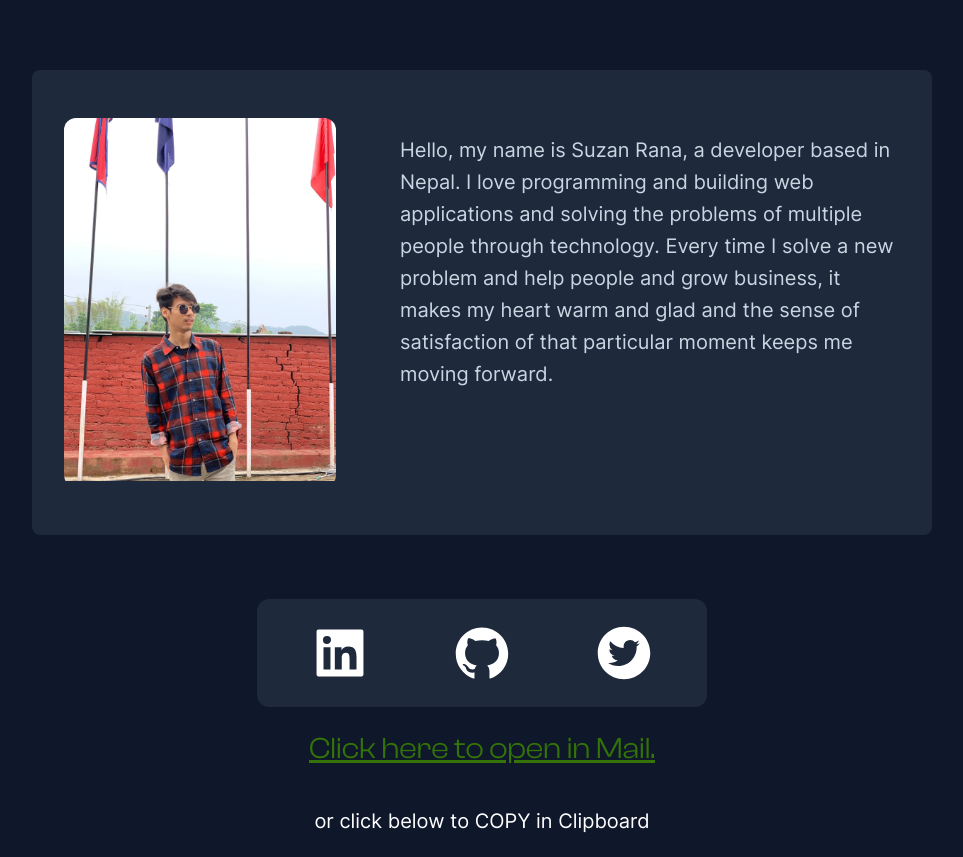
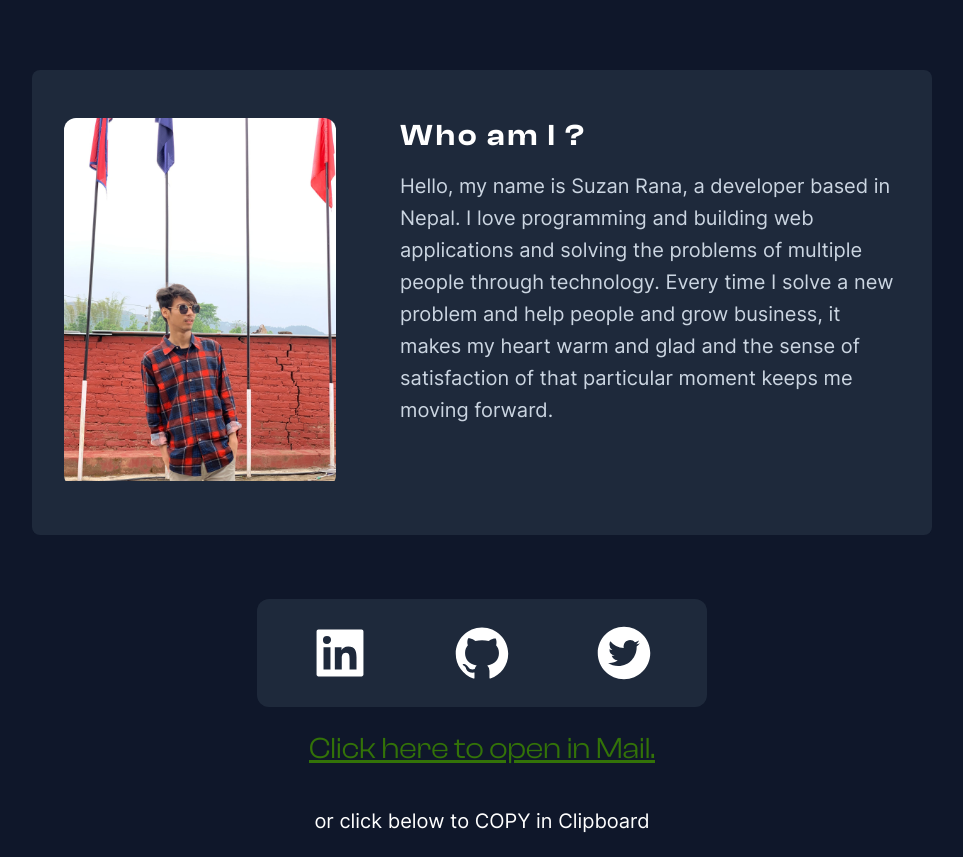
Before and after one commit to suzan-rana/portfolio, a Next.js app: page / in a window 1280 px wide. Shown: the part 2731-3588 px from the top of the page, without its empty margins (158-1121 px from the left). Built offline with nearby package versions, Linux system fonts and the light colour scheme.

Commit message:
fixed title:

```diff
--- a/components/About.jsx
+++ b/components/About.jsx
@@ -3,7 +3,7 @@ import Image from "next/image";
 import me from "../public/images/me.jpg";
 import { AiFillTwitterCircle, AiFillLinkedin } from "react-icons/ai";
 import { AiFillGithub } from "react-icons/ai";
-
+import { IoIosArrowForward } from "react-icons/io";
 
 const copyText = () => {
   const tag = document.getElementById("copyField");
@@ -20,24 +20,42 @@ const About = () => {
       </h1>
       <div className="flex flex-col md:flex-row flex-start gap-6 md:gap-16 my-16 py-12 rounded-lg px-8 bg-white bg-opacity-50 backdrop-filter backdrop-blur-lg dark:bg-slate-800 ">
         <div className="overflow-hidden rounded-xl">
-          <Image src={me} className="block min-h-full max-w-[100%]" alt="suzarnanainpicture"/>
+          <Image
+            src={me}
+            className="block min-h-full max-w-[100%]"
+            alt="suzarnanainpicture"
+          />
         </div>
+        <div className="max-w-[500px]">
+          <h3 className="mb-4 tracking-widest text-3xl font-clashDisplay font-semibold flex">
 
-        <p className="text-xl max-w-[500px] pt-4  leading-8 dark:text-slate-300" id="contact">
-          Hello, my name is Suzan Rana, a developer based in Nepal. I love
-          programming and building web applications and solving the problems of
-          multiple people through technology. Every time I solve a new problem
-          and help people and grow business, it makes my heart warm and glad and
-          the sense of satisfaction of that particular moment keeps me moving
-          forward.
-        </p>
+            Who am I ?
+          </h3>
+          <p className="text-xl  leading-8 dark:text-slate-300" id="contact">
+            Hello, my name is Suzan Rana, a developer based in Nepal. I love
+            programming and building web applications and solving the problems
+            of multiple people through technology. Every time I solve a new
+            problem and help people and grow business, it makes my heart warm
+            and glad and the sense of satisfaction of that particular moment
+            keeps me moving forward.
+          </p>
+        </div>
       </div>
       <div className="flex  my-6 justify-around gap-4 items-center bg-white bg-opacity-50 backdrop-filter backdrop-blur-lg dark:bg-slate-800 min-w-[300px] w-[50%] px-5 py-6 mx-auto rounded-xl ">
-        <a href="" className="inline-block"><AiFillLinkedin  className="text-6xl "/></a>
-        <a href="https://github.com/suzan-rana" rel="noreferrer" target="_blank" className="inline-block"><AiFillGithub className="text-6xl"/></a>
-        <a href="" className="inline-block"><AiFillTwitterCircle className="text-6xl"/></a>
-
-
+        <a href="" className="inline-block">
+          <AiFillLinkedin className="text-6xl " />
+        </a>
+        <a
+          href="https://github.com/suzan-rana"
+          rel="noreferrer"
+          target="_blank"
+          className="inline-block"
+        >
+          <AiFillGithub className="text-6xl" />
+        </a>
+        <a href="" className="inline-block">
+          <AiFillTwitterCircle className="text-6xl" />
+        </a>
       </div>
 
       <div className="text-center text-[#337308] text-3xl underline font-clashDisplay cursor-pointer">
--- a/pages/index.js
+++ b/pages/index.js
@@ -2,9 +2,14 @@ import Hero from "../components/Hero";
 import Projects from "../components/Projects";
 import About from "../components/About";
 import { BsArrowRight } from "react-icons/bs";
+import Head from "next/head";
 
 export default function Home({ darkMode, setDarkMode }) {
   return (
+    <>
+      <Head>
+        <title>Suzan Rana</title>
+      </Head>
       <div id="rootElm">
         <div className="font-inter mx-auto  dark:text-white dark:bg-slate-900">
           <Hero />
@@ -35,5 +40,6 @@ export default function Home({ darkMode, setDarkMode }) {
           </div>
         </div>
       </div>
+    </>
   );
 }
```
Lines whose indentation alone changed are shown as unchanged.
